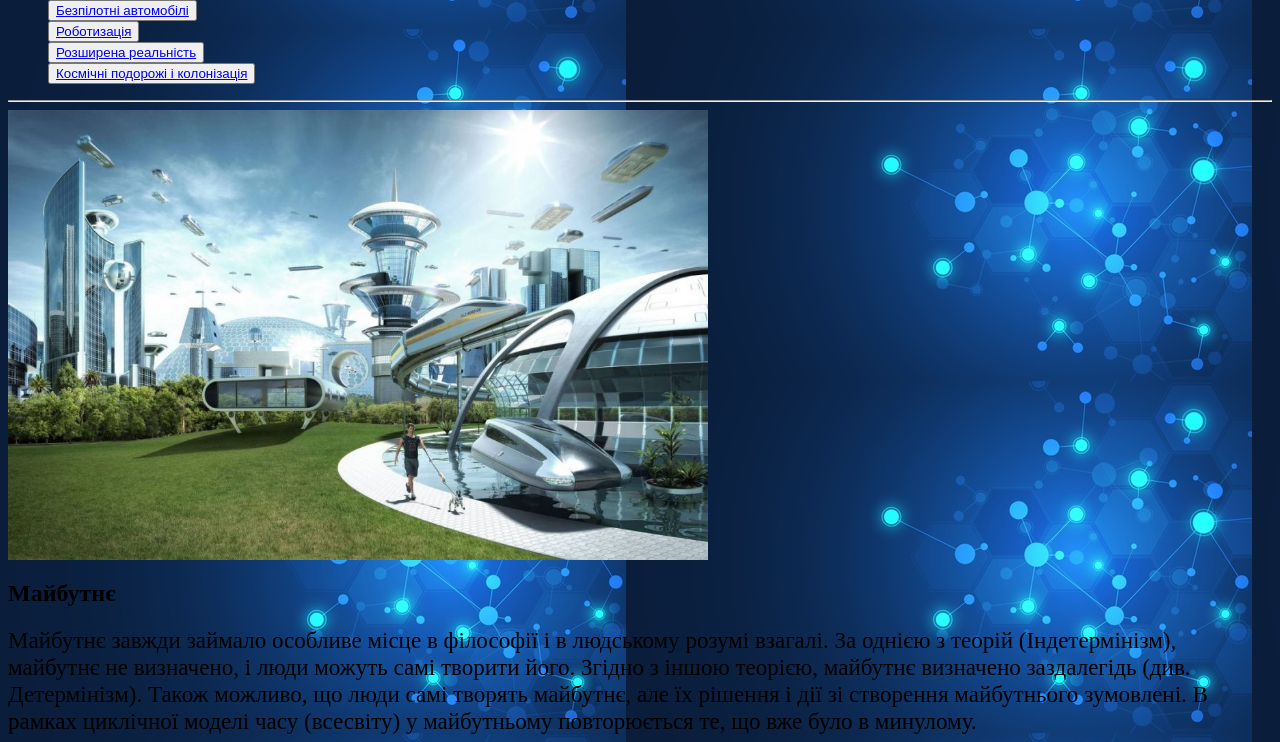
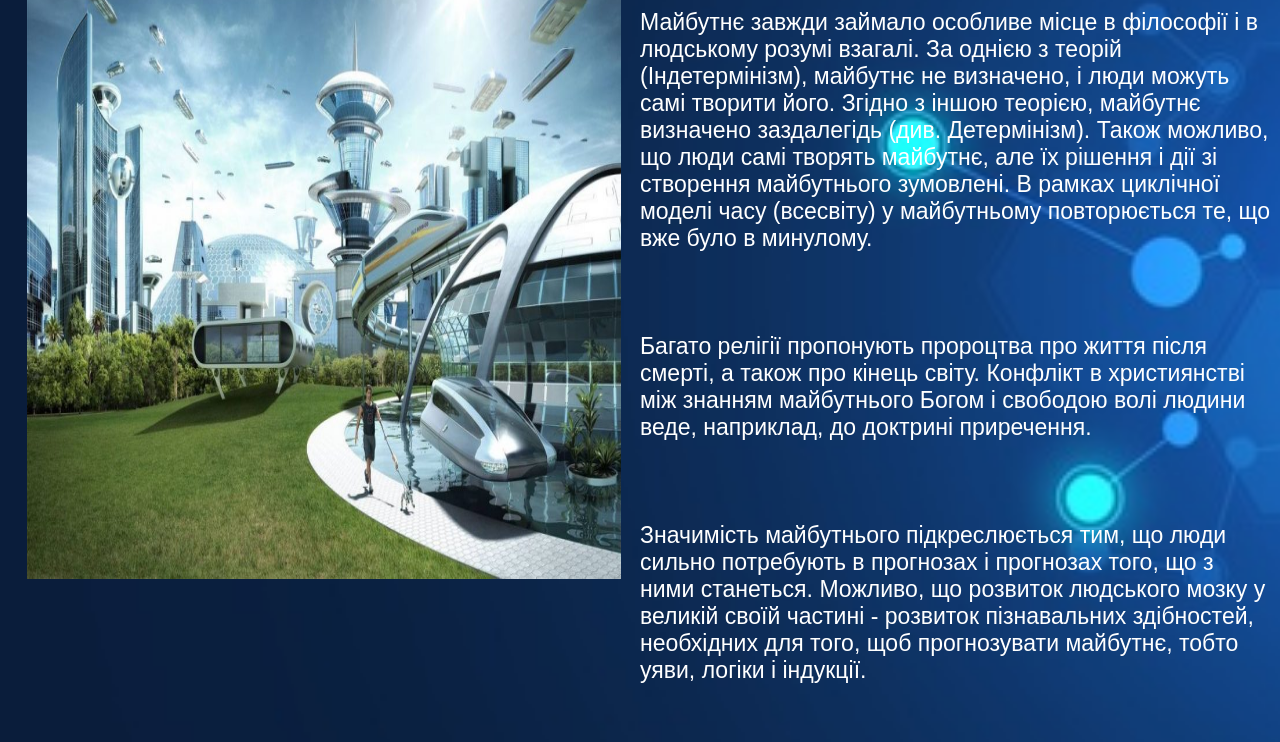
Before and after one commit to OlegProKudrin/My-first-site, a plain HTML site: page index.html in a window 1280 px wide. Shown: the part 323-1065 px from the top of the page. Drawn offline with Linux system fonts and the light colour scheme; files whose address does not match are found by name.

Commit message:
Update index.html

```diff
--- a/index.html
+++ b/index.html
@@ -3,7 +3,7 @@
 <head>
 <meta charset="utf-8">
 <title>Техніка майбутнього</title>
-<link rel="stylesheet" href="style.ccs">
+<link rel="stylesheet" href="style.css">
 </head>
 <body background="Fon.jpg">
 <header>
```
